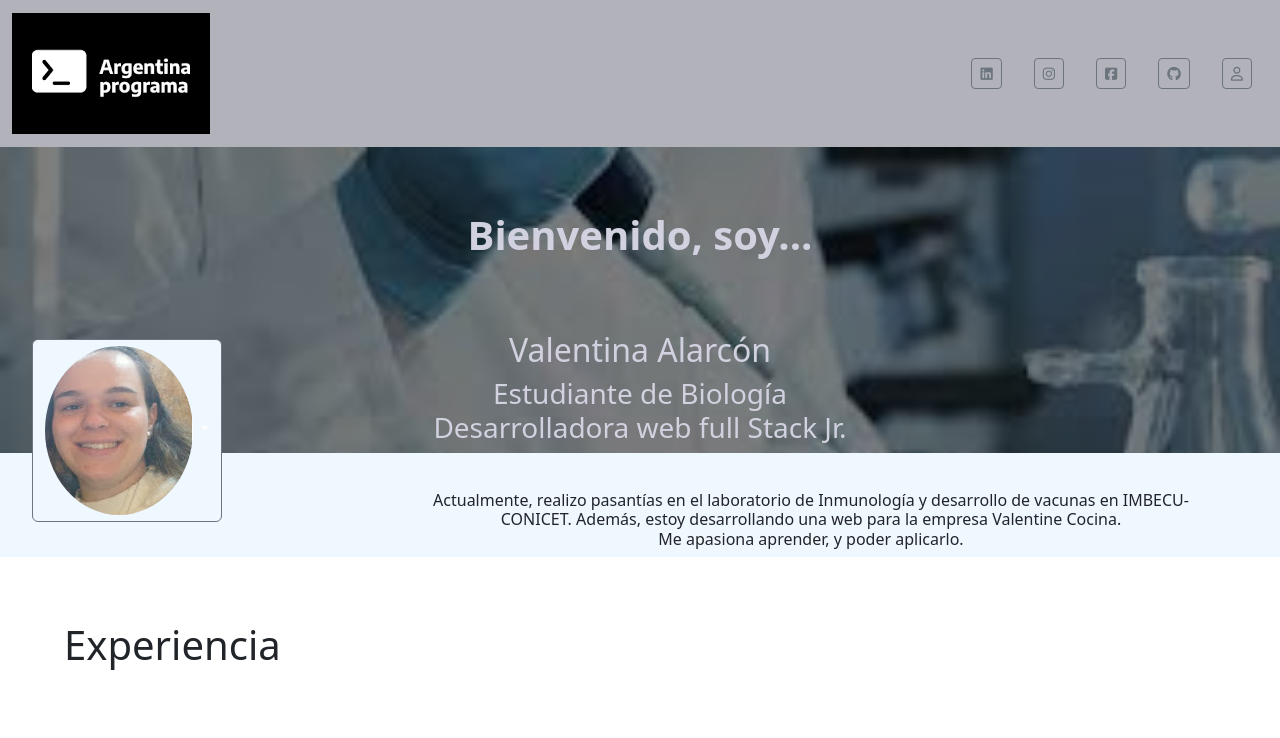
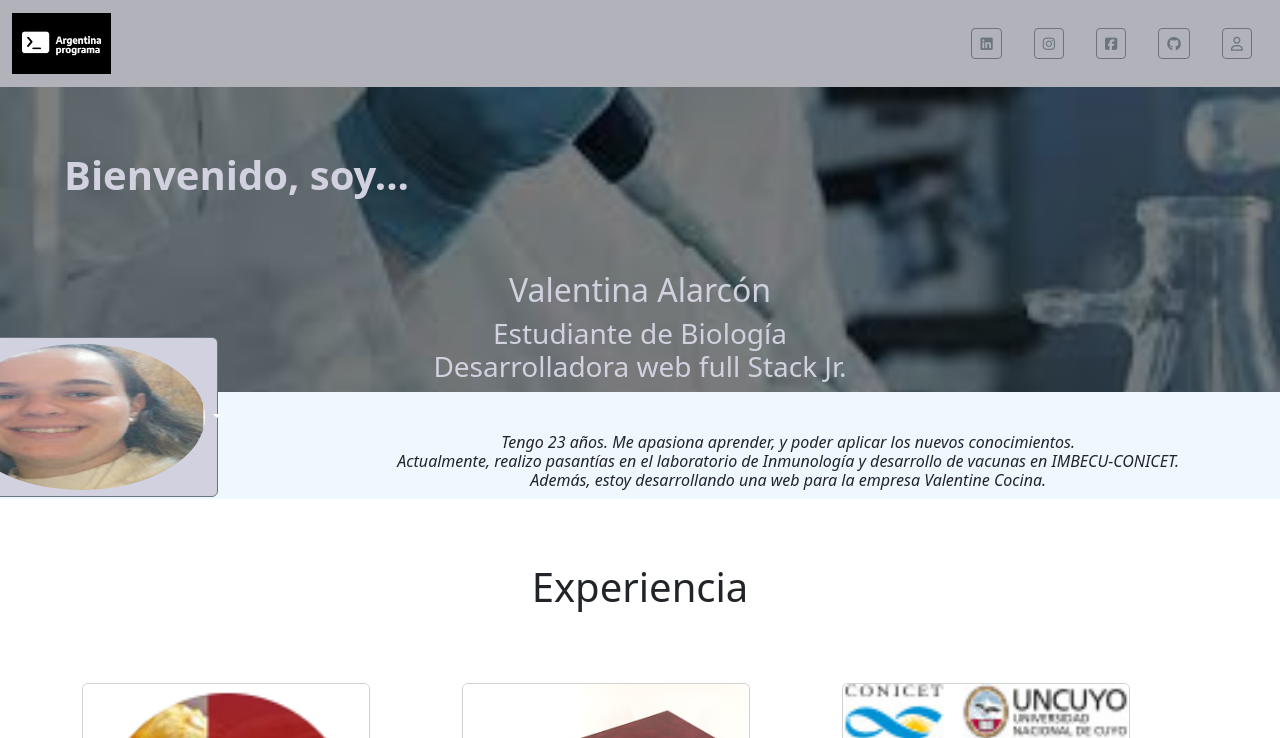
Before and after one commit to valealarcon05/MAQUETA1, a website: page index.html in a window 1280 px wide. Shown: the top 738 px of the page. Drawn offline with nearby package versions, Linux system fonts and the light colour scheme.

Commit message:
probando estilos de css

```diff
--- a/Assets/css/styles.css
+++ b/Assets/css/styles.css
@@ -1,3 +1,8 @@
+/*etiq html va el nombre solo*/
+/*clases va con "." delante*/
+/*ID va con "#" delante*/
+
+
 /*barra navegación*/
 .bg-body-tertiary{
     background-color: rgb(178, 178, 186);
@@ -5,6 +10,14 @@
 .btn-outline-success{
     color: rgb(116, 116, 239);
     border-color: rgb(116, 116, 239);
+}
+#logoarg{
+    width: 50%;
+}
+#bienvenido{
+    text-align: center;
+    vertical-align: auto;
+    animation: alternate;
 }
 /*banner*/
 .banner{
@@ -24,6 +37,24 @@
         opacity: 0,3;
     }
     */
+/*foto perfil*/
+.col-6{
+    margin-left: -24%;
+}
+#fotoperfil{
+    width: 100%;
+    height: 100%;
+    position: relative;
+}
+#indice{
+    width: 50%;
+    height: 20vh;
+    background-color: rgb(209, 209, 223);
+    overflow: relative;
+    border-style: rgb(209, 209, 223);
+    animation: ease-in-out 10ms ease 1ms infinite normal forwards;
+    margin-top: -10%;
+}
 .centrado{
     color:rgb(209, 209, 223);
 }
@@ -31,18 +62,22 @@ section.presentacion{
     background-color: aliceblue;
 }
 /*descripción foto perfil*/
-h6{
+#acerca-de{
     margin-top: 5%;
-    position: center;
+    text-align: center;
+    font-size: medium;
+    font-style: oblique;
 }
-/*foto perfil*/
-.col-6{
-    margin-top: -10%;
-    margin-left: -20%;
+
+/*experiencia*/
+.seccion1{
+    text-align: center;
 }
-/*experiencia*/
 .Experiencia{
     background-color: white;
+}
+.card-body{
+    align-items: center;
 }
 h1{
     text-align: left;
--- a/index.html
+++ b/index.html
@@ -17,7 +17,7 @@
   <nav class="navbar bg-body-tertiary">
     <div class="container-fluid">
       <a class="navbar-brand" href="#">
-        <img src="Assets/imgs/logo arg prog.png" alt="logo Argentina Programa" class="w=100" img-fluid>
+        <img src="Assets/imgs/logo arg prog.png" alt="logo Argentina Programa" class="w=100" id="logoarg"img-fluid>
       </a>
       <ul class="nav justify-content-end">
         <li class="nav-item">
@@ -44,9 +44,9 @@
   <!--banner-->
   <div class="banner">
     <div class="centrado">
-          <h1 class="text-center"><b>Bienvenido, soy...</b></h1>
-            <h2>Valentina Alarcón</h2>
-            <h3>Estudiante de Biología<br>
+          <h1 id="Bienvenido"><b>Bienvenido, soy...</b></h1>
+            <h2 id="nombre y apellido">Valentina Alarcón</h2>
+            <h3 id="ocupación" class="text-center">Estudiante de Biología<br>
             Desarrolladora web full Stack Jr.</h3>
     </div>
     <!--acerca de..-->
@@ -55,8 +55,8 @@
         <div class="row align-items-start">
           <div class="col-6">
             <div class="dropdown">
-              <button class="btn btn-secondary dropdown-toggle" type="button" data-bs-toggle="dropdown" aria-expanded="false">
-                <img src="/Assets/imgs/foto perfil.png" alt="foto perfil" class="rounded-circle img-fluid">
+              <button class="btn btn-secondary dropdown-toggle" type="button" id="indice" data-bs-toggle="dropdown" aria-expanded="false">
+                <img src="/Assets/imgs/foto perfil.png" alt="foto perfil" class="rounded-circle" id="fotoperfil">
               </button>
               <ul class="dropdown-menu">
                 <li><a class="dropdown-item" href="#Experiencia">Experiencia</a></li>
@@ -72,9 +72,8 @@
             </div>
           </div>
           <div class="col">
-            <h6>
-            Actualmente, realizo pasantías en el laboratorio de Inmunología y desarrollo de vacunas en IMBECU-CONICET. Además, estoy desarrollando una web para la empresa Valentine Cocina.<br>
-            Me apasiona aprender, y poder aplicarlo.
+            <h6 id="acerca-de">
+            Tengo 23 años. Me apasiona aprender, y poder aplicar los nuevos conocimientos.<br> Actualmente, realizo pasantías en el laboratorio de Inmunología y desarrollo de vacunas en IMBECU-CONICET.<br>Además, estoy desarrollando una web para la empresa Valentine Cocina.
           </h6>
           </div>
         </div>
@@ -82,16 +81,16 @@
     </section>
     <!--Experiencia-->
     <section class="Experiencia">
-      <a name="Experiencia"><h1>Experiencia</h1></a>
+      <a name="Experiencia"><h1 class="seccion1">Experiencia</h1></a>
 
-      <div id="carouselExample" class="carousel carousel-dark slide">
+      <div id="carouselexperiencia" class="carousel carousel-dark slide">
         <div class="carousel-inner">
           <div class="carousel-item active">
             <div class="container text-center">
               <div class="row align-items-start">
                 <div class="col">
                   <div class="card" style="width: 18rem;">
-                    <img src="/Assets/imgs/logo ValentineCocina.png" class="card-img-top" alt="experiencia1" width="20" height="150vp">
+                    <img src="/Assets/imgs/logo ValentineCocina.png" class="card-img-top" alt="experiencia1">
                     <div class="card-body">
                       <h5 class="card-title">Moza</h5>
                       <p class="card-text">En Valentine Cocina, <br> Desde 18/12/2022 hasta 10/01/2023 <br>
@@ -112,7 +111,7 @@
                 </div>
                 <div class="col">
                   <div class="card" style="width: 18rem;">
-                    <img src="/Assets/imgs/imbecu-conicet-uncuyo.png" class="card-img-top" alt="logo IMBECU">
+                    <img src="/Assets/imgs/imbecu-conicet-uncuyo.png" class="card-img-top" alt="experiencia3">
                     <div class="card-body">
                       <h5 class="card-title">Pasantía</h5>
                       <p class="card-text">En IMBECU-CONICET <br>
```
